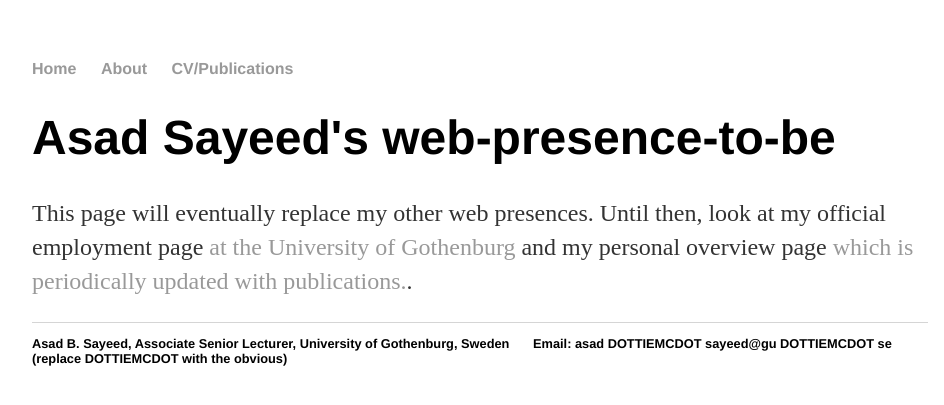
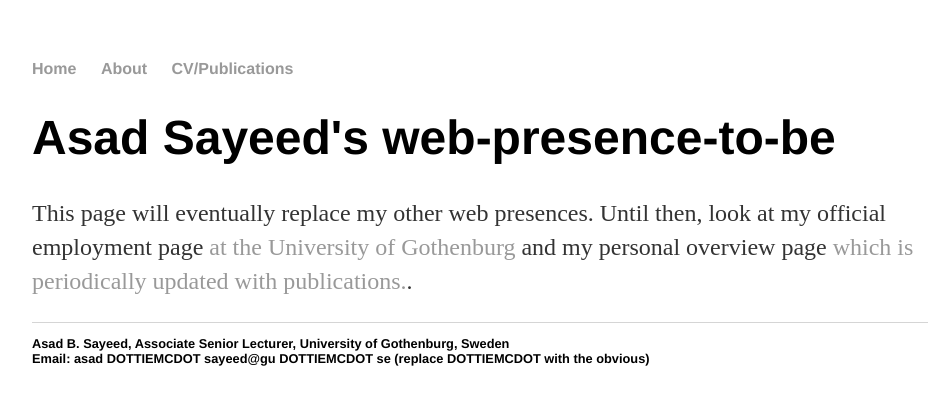
Before and after one commit to asayeed/asayeed.github.io, a Jekyll site: the page built from index.html, in a window 1280 px wide. Shown: the top 405 px of the page, without its empty margins (160-1104 px from the left). Built offline with Jekyll 4.4.1, drawn with Linux system fonts in a browser that asks for light colours.

```diff
--- a/_layouts/default.html
+++ b/_layouts/default.html
@@ -21,7 +21,7 @@
 			</div><!-- /.container -->
 			<footer>
 	    		<ul>
-				<li>Asad B. Sayeed, Associate Senior Lecturer, University of Gothenburg, Sweden</li>
+				<li>Asad B. Sayeed, Associate Senior Lecturer, University of Gothenburg, Sweden</li><br/>
 	        		<li>Email: asad DOTTIEMCDOT sayeed@gu DOTTIEMCDOT se (replace DOTTIEMCDOT with the obvious)</li>
 	        		<!-- <li><a href="https://github.com/asayeed">github.com/asayeed</a></li> -->
 				</ul>
```
